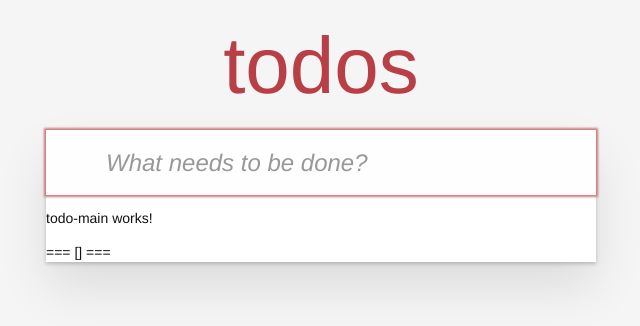
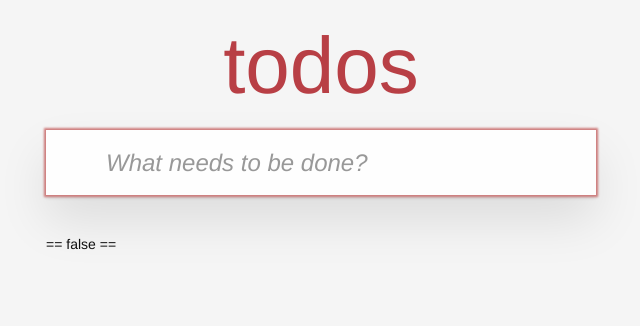
Before and after one commit to miomirparipovic/todomvc-angular-18, an Angular app: page / in a window 1280 px wide. Shown: the top 326 px of the page, without its empty margins (319-959 px from the left). Built offline with nearby package versions, Linux system fonts and the light colour scheme.

Commit message:
1-add render todos, no styles, rxjs refactor, fix 'every' initial behavior

```diff
--- a/src/app/todos/components/todo-item/todo-item.component.html
+++ b/src/app/todos/components/todo-item/todo-item.component.html
@@ -1 +1 @@
-<p>todo-item works!</p>
+<li>{{ todo.text }}</li>
--- a/src/app/todos/components/todo-main/todo-main.component.html
+++ b/src/app/todos/components/todo-main/todo-main.component.html
@@ -1 +1,16 @@
-<p>todo-main works!</p>
+@if (visibleTodos?.length) {
+  <section class="main">
+    <input
+      type="checkbox"
+      class="toggle-all"
+      id="toggle-all"
+      [checked]="isAllSelected"
+    />
+    <label for="toggle-all">Mark all as completed</label>
+    <ul class="todo-list">
+      @for (todo of visibleTodos; track todo.id) {
+        <app-todo-item [todo]="todo" />
+      }
+    </ul>
+  </section>
+}
--- a/src/app/todos/services/todos.service.ts
+++ b/src/app/todos/services/todos.service.ts
@@ -7,8 +7,13 @@ import { FilterEnum } from '../types/filter.enum';
   providedIn: 'root',
 })
 export class TodosService {
-  todos$ = new BehaviorSubject<TodoInterface[]>([]);
-  filter$ = new BehaviorSubject<FilterEnum>(FilterEnum.all);
+  private todosSubject$ = new BehaviorSubject<TodoInterface[]>([]);
+  private filterSubject$ = new BehaviorSubject<FilterEnum>(FilterEnum.all);
+  private isAllTodosSelectedSubject$ = new BehaviorSubject<boolean>(false);
+
+  readonly todos$ = this.todosSubject$.asObservable();
+  readonly filter$ = this.filterSubject$.asObservable();
+  readonly isAllTodosSelected$ = this.isAllTodosSelectedSubject$.asObservable();
 
   addTodo(text: string): void {
     const newTodo: TodoInterface = {
@@ -16,8 +21,8 @@ export class TodosService {
       text: text,
       isCompleted: false,
     };
-    const updatedTodos = [...this.todos$.getValue(), newTodo];
+    const updatedTodos = [...this.todosSubject$.getValue(), newTodo];
 
-    this.todos$.next(updatedTodos);
+    this.todosSubject$.next(updatedTodos);
   }
 }
--- a/src/app/todos/todos.component.html
+++ b/src/app/todos/todos.component.html
@@ -1,5 +1,9 @@
 <section class="todoapp">
   <app-header />
-  <app-todo-main />
-  === {{ visibleTodos$ | async | json }} ===
+  <app-todo-main
+    [visibleTodos]="visibleTodos$ | async"
+    [isAllSelected]="isAllSelected$ | async"
+  />
 </section>
+
+== {{ isAllSelected$ | async }} ==
--- a/src/app/todos/todos.component.ts
+++ b/src/app/todos/todos.component.ts
@@ -21,16 +21,21 @@ import { FilterEnum } from './types/filter.enum';
 })
 export class TodosComponent implements OnInit {
   visibleTodos$!: Observable<TodoInterface[]>;
+  isAllSelected$!: Observable<boolean>;
 
   constructor(private _todosService: TodosService) {}
 
   ngOnInit(): void {
+    this.visibleTodos();
+    this.checkIfAllTodosSelected();
+  }
+
+  visibleTodos(): void {
     this.visibleTodos$ = combineLatest([
       this._todosService.todos$,
       this._todosService.filter$,
     ]).pipe(
       map(([todos, filter]: [TodoInterface[], FilterEnum]) => {
-        console.log('combine', todos, filter);
         if (filter == FilterEnum.active) {
           return todos.filter((todo) => !todo.isCompleted);
         }
@@ -43,4 +48,12 @@ export class TodosComponent implements OnInit {
       }),
     );
   }
+
+  checkIfAllTodosSelected(): void {
+    this.isAllSelected$ = this._todosService.todos$.pipe(
+      map((todos: TodoInterface[]) => {
+        return todos.length > 0 && todos.every((todo) => todo.isCompleted);
+      }),
+    );
+  }
 }
```
Also changed, not shown: src/app/todos/components/todo-item/todo-item.component.ts (+4 -3 lines), src/app/todos/components/todo-main/todo-main.component.ts (+8 -4 lines).
